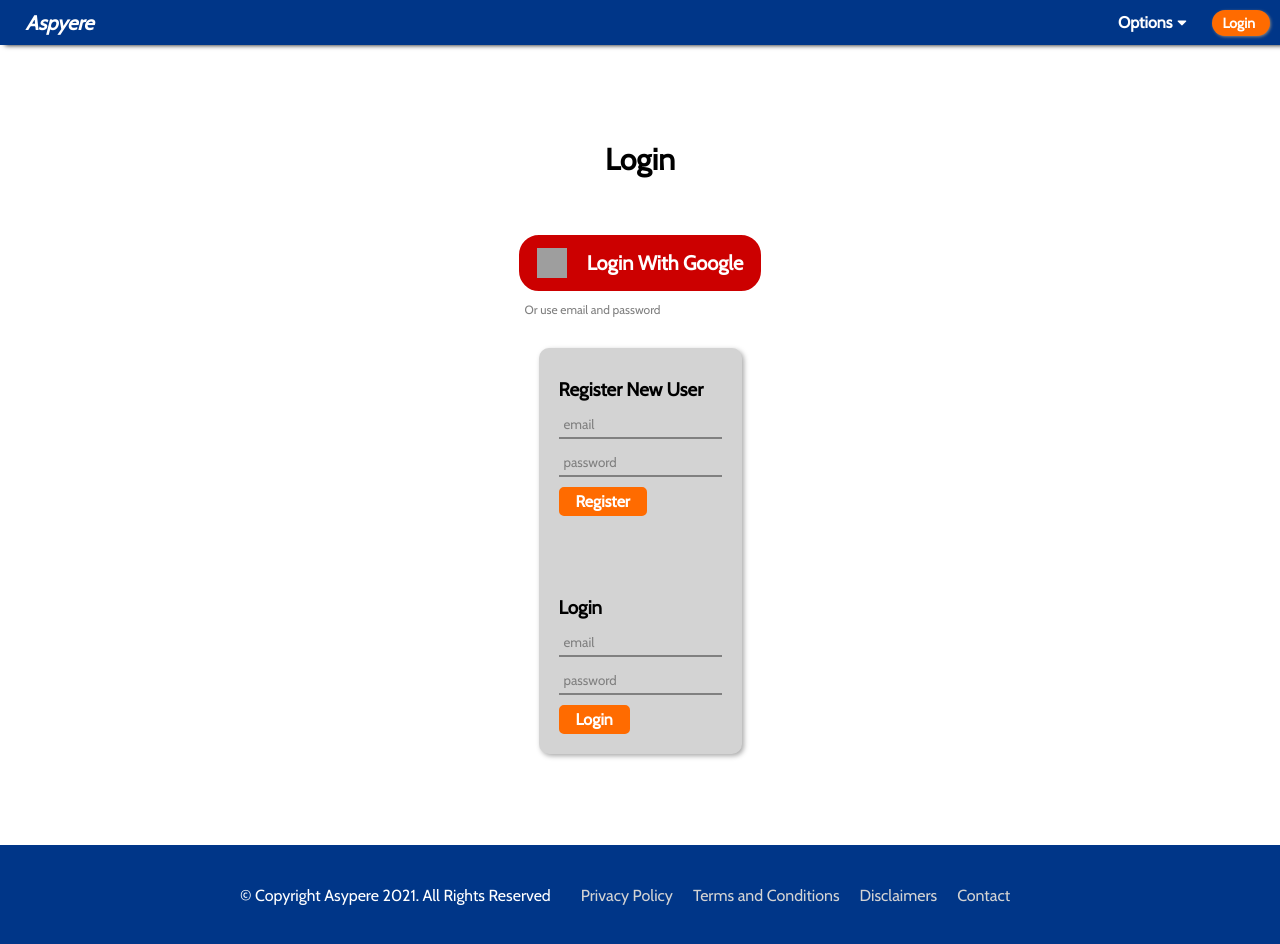
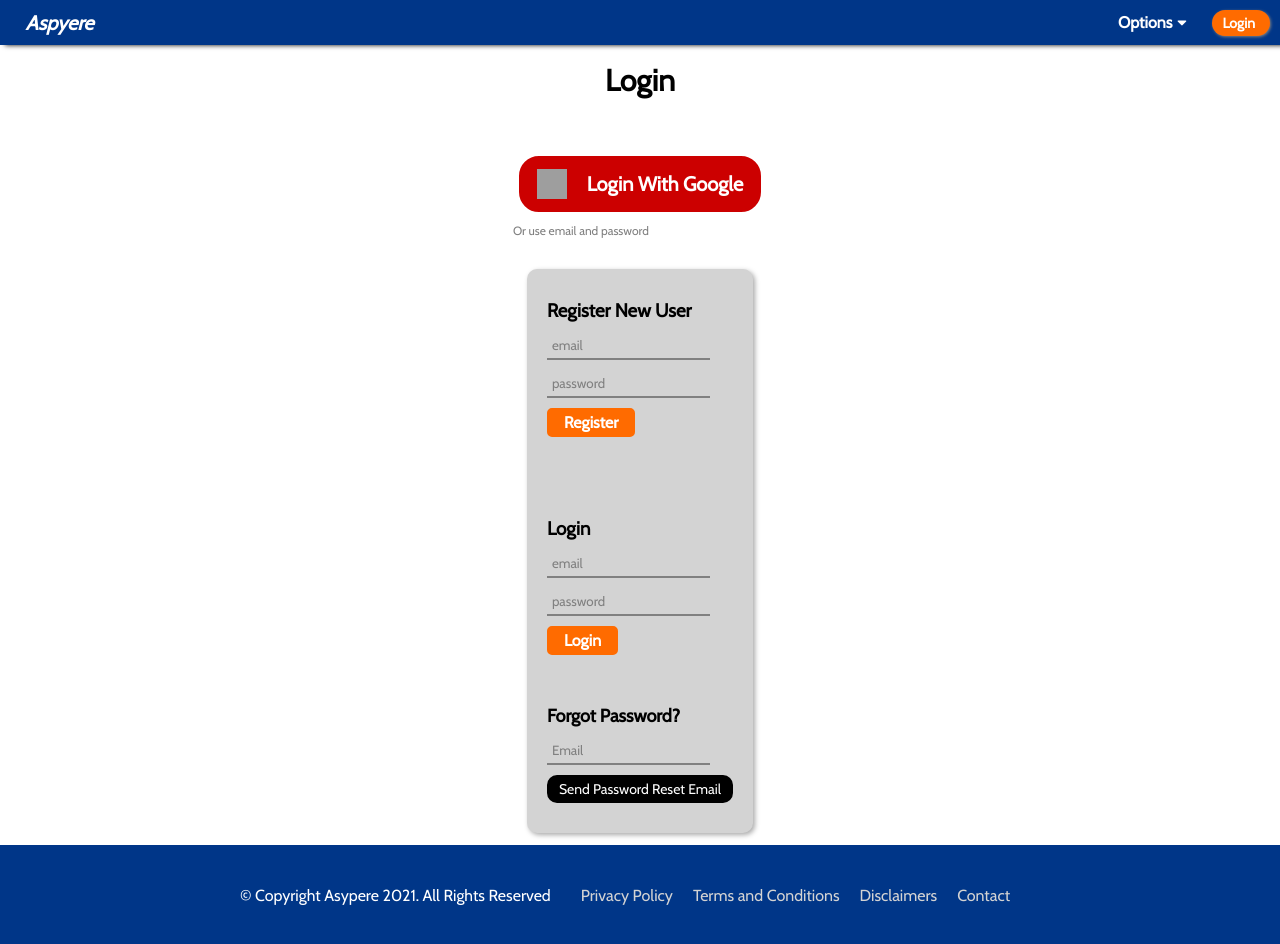
Before and after one commit to vincentcai48/Aspyere, a React (Create React App) app: page /account in a window 1280 px wide. Both pictures are taken after a click on the button "Or use email and password". Built offline with nearby package versions, Linux system fonts and the light colour scheme; no server answers; the database is empty; grey boxes are pictures that could not be loaded.

Commit message:
add ability to reset password and fix user deleting

```diff
--- a/src/components/Account.js
+++ b/src/components/Account.js
@@ -61,9 +61,10 @@ function Account() {
     setLoading(true);
     setDeletePopup(false);
     var user = { ...pAuth.currentUser };
-    await logout();
+
     try {
-      await user.delete();
+      await pAuth.currentUser.delete();
+      await logout();
     } catch (e) {
       console.error(e);
     }
@@ -71,6 +72,7 @@ function Account() {
   };
 
   if (!isAuth) return <Auth />;
+  if (!pAuth.currentUser.uid) return;
   return (
     <div id="account-container">
       <h2>Account</h2>
--- a/src/components/Auth.js
+++ b/src/components/Auth.js
@@ -19,6 +19,7 @@ class Auth extends React.Component {
       loginPassword: "",
       errorMessage: null,
       redirect: null,
+      passwordResetEmailInput: "",
     };
   }
 
@@ -42,6 +43,16 @@ class Auth extends React.Component {
       //     //   }
       //   });
     });
+  };
+
+  sendPasswordResetEmail = async () => {
+    try {
+      await pAuth.sendPasswordResetEmail(this.state.passwordResetEmailInput);
+      alert("Successfully Sent Password Reset Email");
+    } catch (e) {
+      console.error(e);
+      alert("An Error Occurred. Cannot Send Password Reset Email");
+    }
   };
 
   changeState = (e) => {
@@ -139,6 +150,21 @@ class Auth extends React.Component {
                 <button className="sb" onClick={this.emailLogin}>
                   Login
                 </button>
+                <div className="password-reset-container">
+                  <h6>Forgot Password?</h6>
+                  <input
+                    name="passwordResetEmailInput"
+                    onChange={this.changeState}
+                    value={this.passwordResetEmailInput}
+                    placeholder="Email"
+                  ></input>
+                  <button
+                    className="bb password-reset-button"
+                    onClick={this.sendPasswordResetEmail}
+                  >
+                    Send Password Reset Email
+                  </button>
+                </div>
               </section>
             </div>
           )}
--- a/src/index.css
+++ b/src/index.css
@@ -2373,6 +2373,22 @@ input[name="topicInput"] {
   margin-bottom: 30px;
 }
 
+.password-reset-container {
+  margin-top: 50px;
+}
+
+.password-reset-container h6 {
+  margin: 10px 0px;
+  font-size: 18px;
+}
+
+.password-reset-button {
+  font-size: 14px;
+  margin: 10px 0px;
+  font-weight: 100;
+  border-width: 2px;
+}
+
 #liveQuestions-container {
   border: 3px solid black;
   border-radius: 15px;
```
